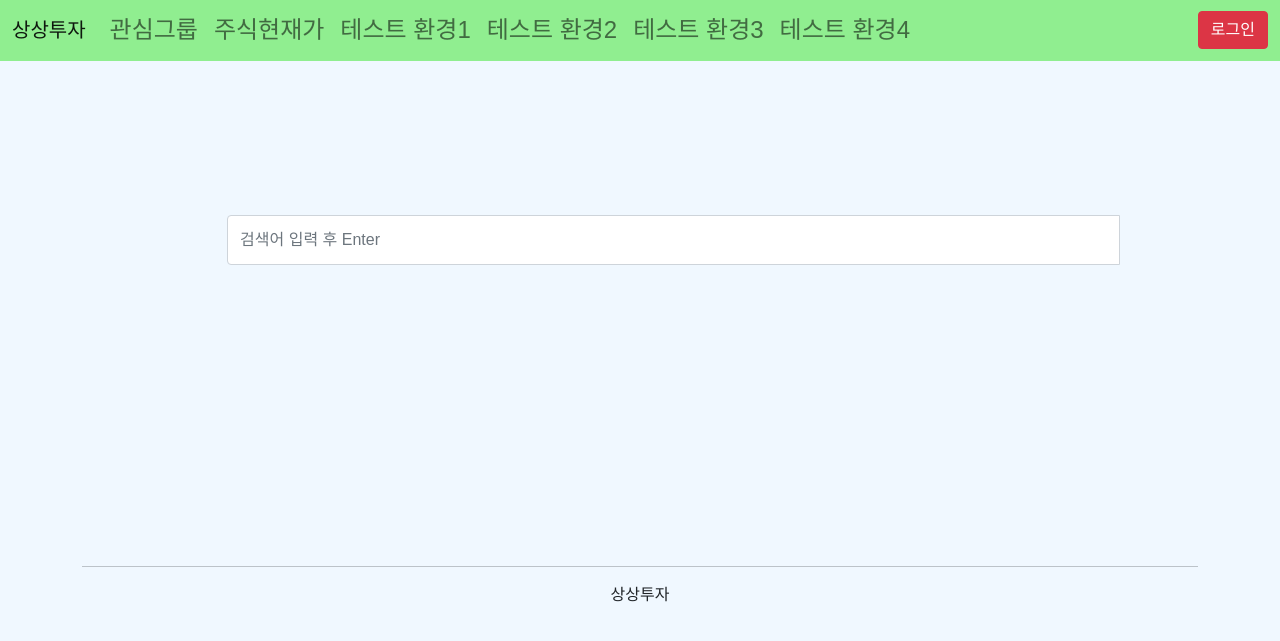
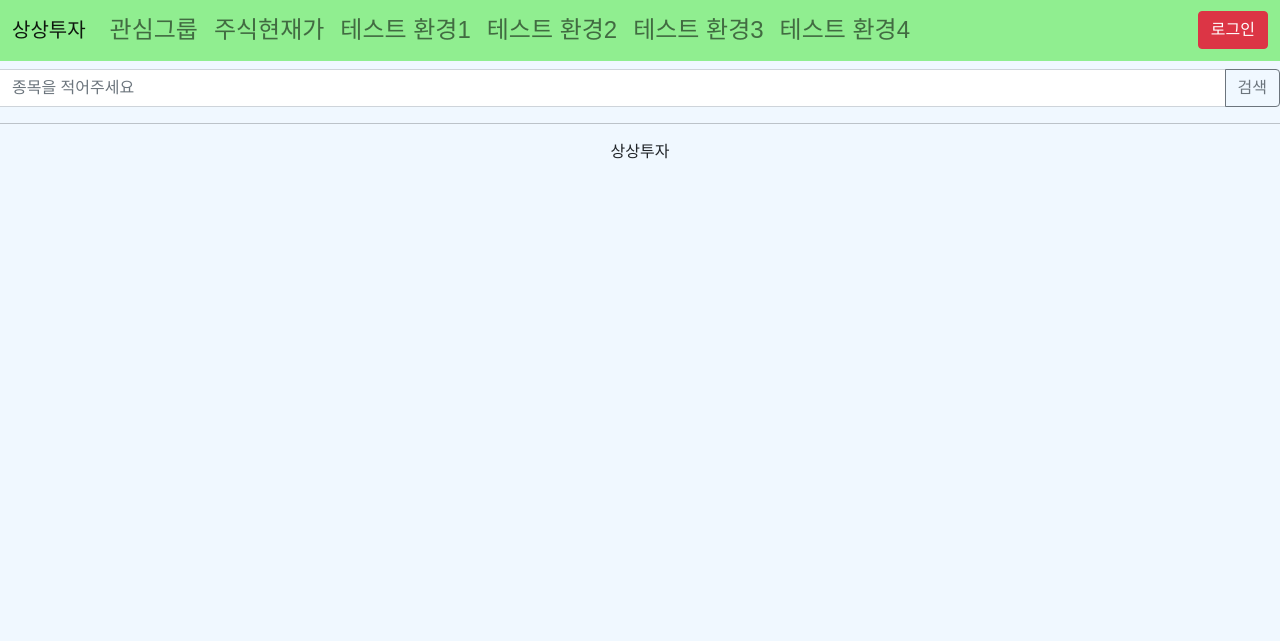
Before and after one commit to ckh124/kuinvest, a Django app: template templates/test1.html in a window 1280 px wide. Shown: the top 641 px of the page. Run offline with Django 4.2, Linux system fonts and the light colour scheme; the template is opened without the code that fills it, so the values that code supplies are empty; some libraries are stand-ins or nearby versions; some web fonts are replaced.

```diff
--- a/templates/test1.html
+++ b/templates/test1.html
@@ -2,131 +2,9 @@
 
 {% block content %}
 
-  <body class="nav-md" id="jamybody">
-    <div class="container body">
-      <div class="main_container" style="margin-left:0px">
-
-        <!-- top navigation -->
-        <div class="top_nav" style="margin-left:0px">
-          <div class="nav_menu">
-            <nav>
-              <div class="nav toggle" style="margin-bottom:0px; padding-top:18px;width: 50px;">
-                <a href="/" id="menu_toggle"><i class="fa fa-home"><h4><b></b></h4></i></a>
-              </div>
-
-              <div class="input-group">
-              <ul class="nav navbar-nav navbar-right" style="margin-top:20px;>
-                <li class="">
-
-                  <ul class="dropdown-menu dropdown-usermenu pull-right">
-
-
-                  </ul>
-                </li>
-
-
-              </ul>
-            </nav>
-          </div>
-        </div>
-        <!-- /top navigation -->
-
-        <!-- page content -->
-        <div id='searchman' class="right_col" role="main" style="margin-left:0px">
-          <!-- top tiles -->
-        <form name="myform" id="myform">
-
-          <input type="hidden" id="hidden_corp_name" name="hidden_corp_name" value=""></input>
-          <input type="hidden" id="hidden_stock_code" name="hidden_stock_code" value="">
-          <input type="hidden" id="hidden_origin_stock_code" name="hidden_origin_stock_code" value="">
-
-            <div style="text-align : center;margin-top:100px;margin-bottom:40px;">
-            </div>
-              <div class="input-group" style="width:80%;margin-bottom: 0px;margin-left:13%;">
-
-                    <input id="search_input" name="search_input" autocomplete="off" type="text" class="form-control" placeholder="검색어 입력 후 Enter" style="width:100%;height:50px;z-index:4;">
-                    <div id="resdiv" style="position: Absolute;z-index:3;background-color:#EDEDED;width:100%;margin-top:50px;"></div>
-
-                  </div>
-
-
-            </form>
-          <div style="margin-bottom:27%"></div>
-        </div>
-        </div>
-{% block content2 %}
-
-
-
+<form class="input-group mb-3", method = "post", action = "{% url 'test2' %}">
+    {% csrf_token %}
+  <input type="text" name='user_input' class="form-control" placeholder="종목을 적어주세요" aria-label="Recipient's username" aria-describedby="button-addon2">
+  <button class="btn btn-outline-secondary" type="submit" id="button-addon2">검색</button>
+</form>
 {% endblock %}
-  <!-- jQuery -->
-
-<script>
-
-$(document).on('keyup', '#search_input', function() {
-        //비동기통신해라.....
-        $.ajax({  url: "{% url 'com_search_ajax'%}" ,
-                  type : "post",
-                  data: {"search_input" : $("#search_input").val() } ,
-                  success: function(flask_return_str) {
-                        console.log(flask_return_str);
-                        //------------String -- 객체 로 변환 -------------
-                        flask_return_list  = JSON.parse(flask_return_str)  //jquery
-                        console.log(flask_return_list);
-
-                        html_str = "<table border=1  bordercolor=#EDEDED>"
-                        //-------------------------------------------------
-                        $.each(flask_return_list, function( i, v ) {
-                            //i 0   v ['smith', 1400]
-                            //i 1   v ['allen', 4000]
-                            console.log( v[0] , v[1]);
-                            html_str += "<tr><td><button style='background-color: #EDEDED;border:0; outline:0;' class='ajax_com_name_btn' value="+v[0]+" id="+i+"_name >"+v[1]+"</button></td></tr>"    //script
-                        });
-                        html_str += "</table>"
-                        $( "#resdiv" ).empty();
-                        $( "#resdiv" ).html(html_str);
-                   },
-                  error: function(res){  } ,
-                  crossDomain: true
-
-              });
-    });
-
-
- /*   $(document).on("click", '#search_input', function() {
-        //비동기통신해라.....
-        $.ajax({  url: "{% url 'com_search_ajax'%}" ,
-                  type : "post",
-                  data: {"search_input" : $("#search_input").val() } ,
-                  success: function(flask_return_str) {
-                        console.log(flask_return_str);
-                        //------------String -- 객체 로 변환 -------------
-                        flask_return_list  = JSON.parse(flask_return_str)  //jquery
-                        console.log(flask_return_list);
-
-                        html_str = "<table border=1  bordercolor=#EDEDED>"
-                        //-------------------------------------------------
-                        $.each(flask_return_list, function( i, v ) {
-                            //i 0   v ['smith', 1400]
-                            //i 1   v ['allen', 4000]
-                            console.log( v[0] , v[1]);
-                            html_str += "<tr><td><button style='background-color: #EDEDED;border:0; outline:0;' class='ajax_com_name_btn' value="+v[0]+" id="+i+"_name >"+v[1]+"</button></td></tr>"    //script
-                        });
-                        html_str += "</table>"
-                        $( "#resdiv" ).empty();
-                        $( "#resdiv" ).html(html_str);
-                   },
-                  error: function(res){  } ,
-                  crossDomain: true
-
-              });
-    });
-
-*/
-
-</script>
-
-
-
-
-{% endblock %}
```
Also changed, not shown: kuproject/chart.py (+4 -4 lines), kuproject/views.py (+28 -22 lines), templates/test2.html (+30 -4 lines).
